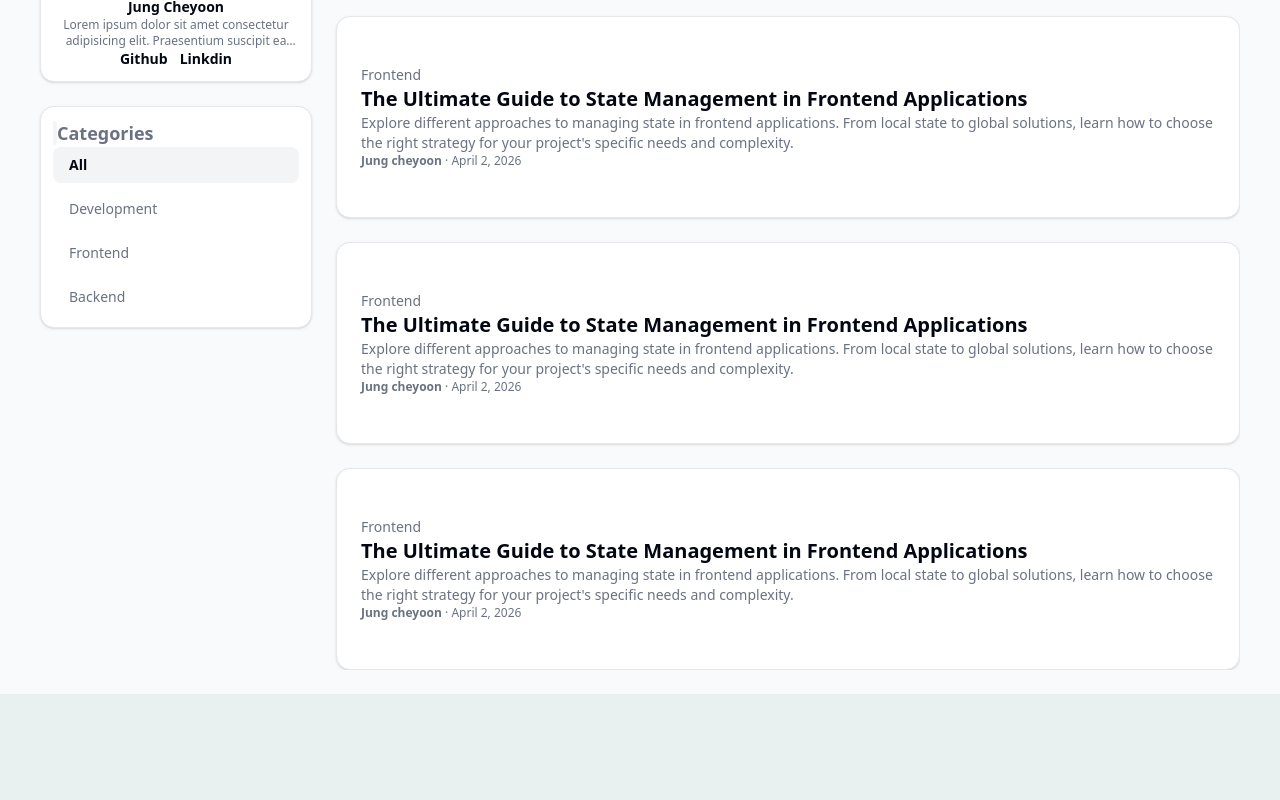
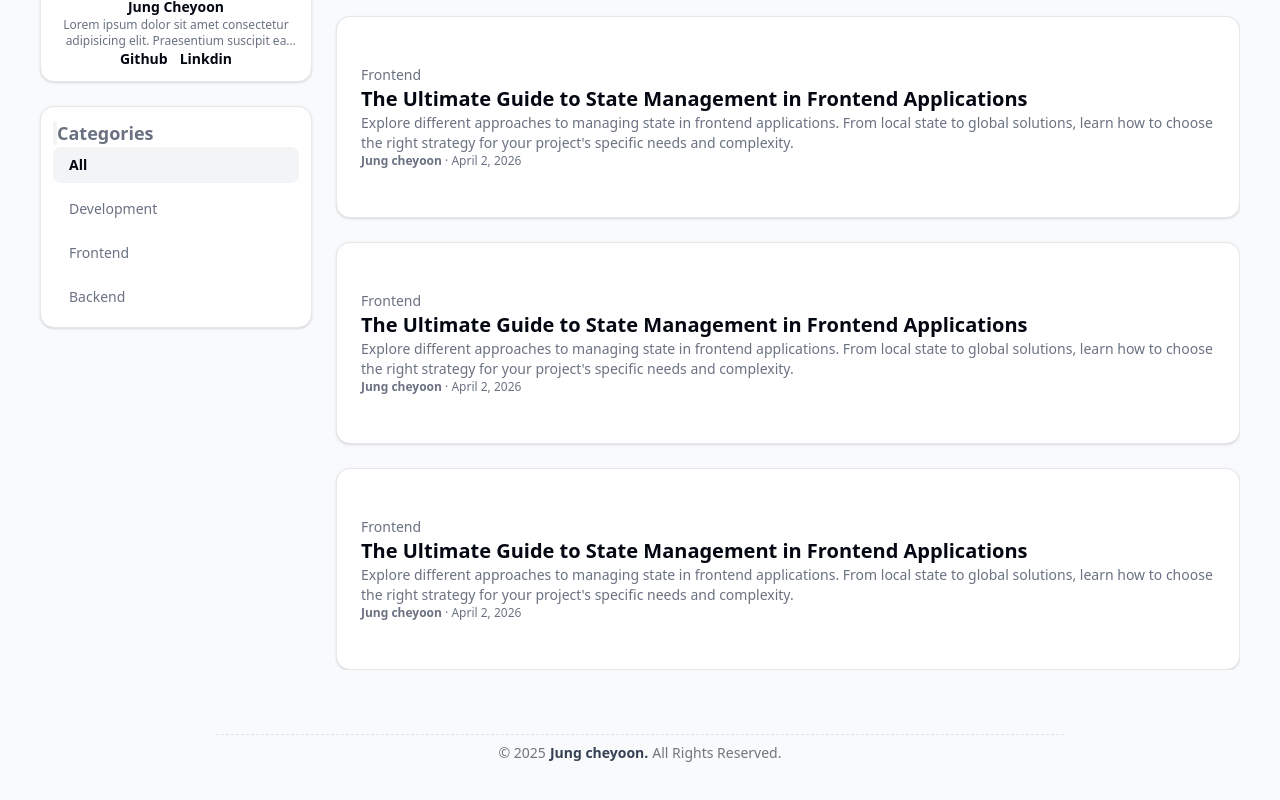
Before and after one commit to JCheyoon/JCheyoon.github.io, a React (Vite) app: page / in a window 1280 px wide. Shown: the part 358-1158 px from the top of the page. Before the commit the page ends 1052 px from the top, so only its background shows below. Built offline with nearby package versions, Linux system fonts and the light colour scheme.

Commit message:
add footer

```diff
--- a/src/components/pages/Home.tsx
+++ b/src/components/pages/Home.tsx
@@ -1,5 +1,5 @@
 import { useOutletContext } from "react-router-dom";
-import PostList from "@repo/components/ui/postList";
+import PostList from "@/components/home/postList";
 import type { OutletContext } from "@/types/types";
 
 const dummyPosts = [
--- a/src/components/routing/Root.tsx
+++ b/src/components/routing/Root.tsx
@@ -5,6 +5,7 @@ import SidebarMenu from "@/components/ui/sidebarMenu";
 import { useState } from "react";
 import { useQuery } from "@tanstack/react-query";
 import type { Category } from "@/types/types";
+import Footer from "../ui/footer";
 
 const dummyCategories: Category[] = [
   { id: 1, category: "Development" },
@@ -52,6 +53,7 @@ const Root = () => {
             </div>
           </div>
         </div>
+        <Footer />
       </div>
     </>
   );
--- /dev/null
+++ b/src/components/ui/footer.tsx
@@ -0,0 +1,22 @@
+const Footer = () => {
+  const currentYear = new Date().getFullYear();
+
+  return (
+    <footer className="w-full bg-[#f8fafb] py-10 text-[#71767b] text-sm font-sans">
+      <div className="w-full flex flex-col items-center justify-center">
+        <div className="w-full max-w-4xl px-6">
+          <div className="border-t border-dashed border-gray-300 mb-8 opacity-60"></div>
+        </div>
+        <div className="w-full flex justify-center text-center px-6 pt-2">
+          <div className="flex flex-wrap justify-center items-center gap-1">
+            <span>© {currentYear}</span>
+            <span className="font-semibold text-gray-700">Jung cheyoon.</span>
+            <span>All Rights Reserved.</span>
+          </div>
+        </div>
+      </div>
+    </footer>
+  );
+};
+
+export default Footer;
```
Also changed, not shown: src/components/home/postList.tsx (renamed from src/components/ui/postList.tsx).
